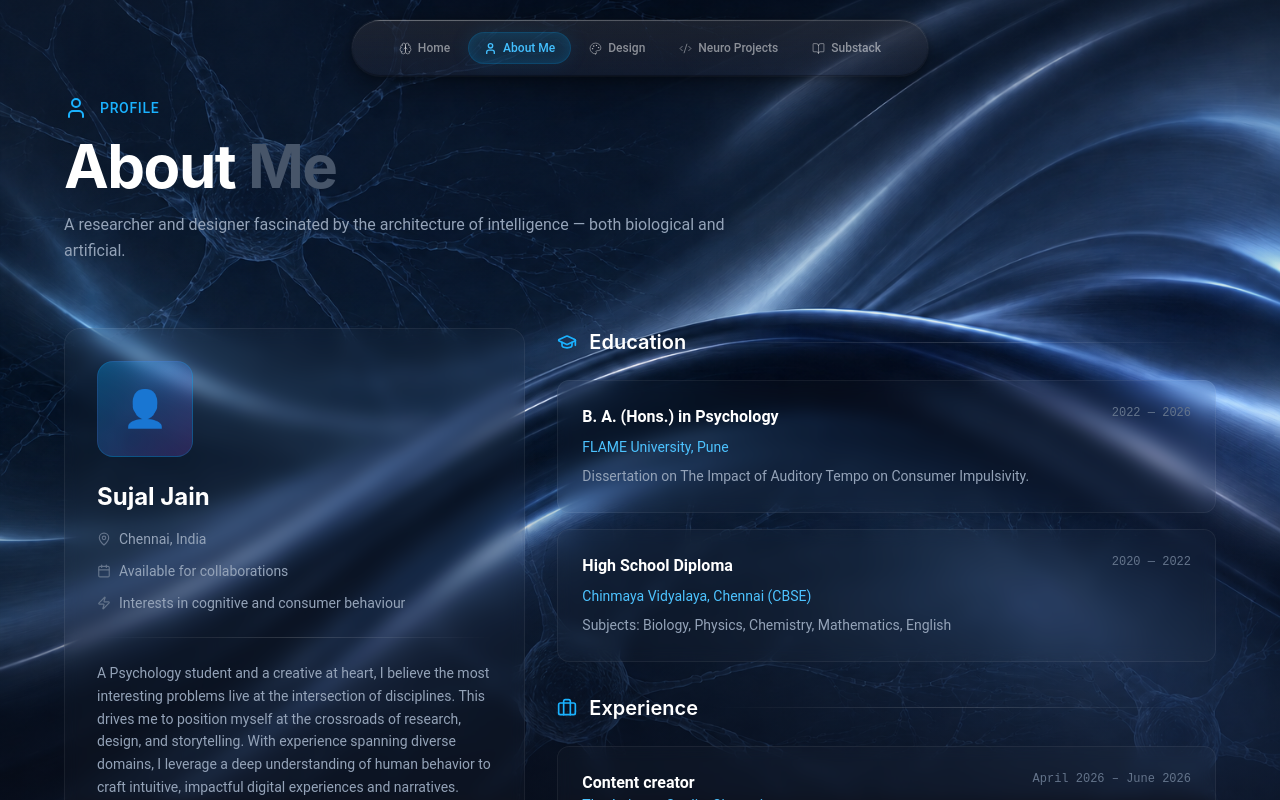
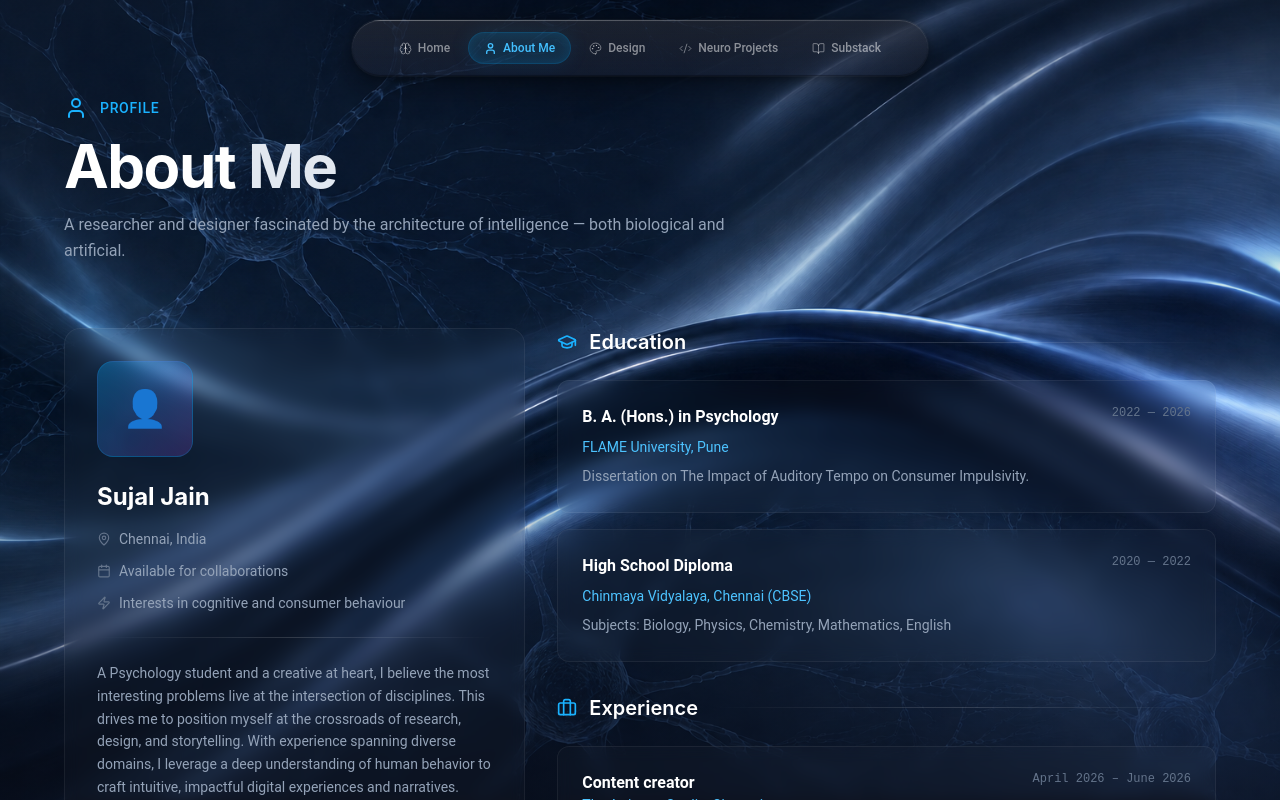
Before and after one commit to coolking26480-art/todo, a Next.js app in the folder portfolio/: page / in a window 1280 px wide. Both pictures are taken after a click on the button 640 px from the left and 717 px from the top of the page. Shown: the top 800 px of the page. Built offline with nearby package versions, Linux system fonts and the light colour scheme.

Commit message:
Update AboutMe.tsx

```diff
--- a/portfolio/components/AboutMe.tsx
+++ b/portfolio/components/AboutMe.tsx
@@ -81,7 +81,7 @@ export default function AboutMe() {
             </span>
           </div>
           <h2 className="font-display text-4xl sm:text-5xl md:text-6xl font-bold text-white tracking-tight">
-            About <span className="text-slate-600">Me</span>
+            About <span className="text-slate-200">Me</span>
           </h2>
           <p className="mt-4 text-slate-400 max-w-2xl font-sans text-base leading-relaxed">
             A researcher and designer fascinated by the architecture of intelligence — both biological and artificial.
```
